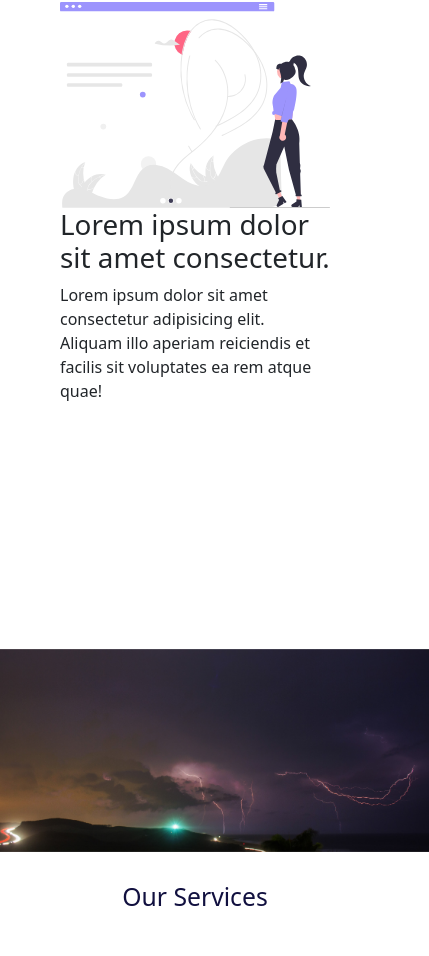
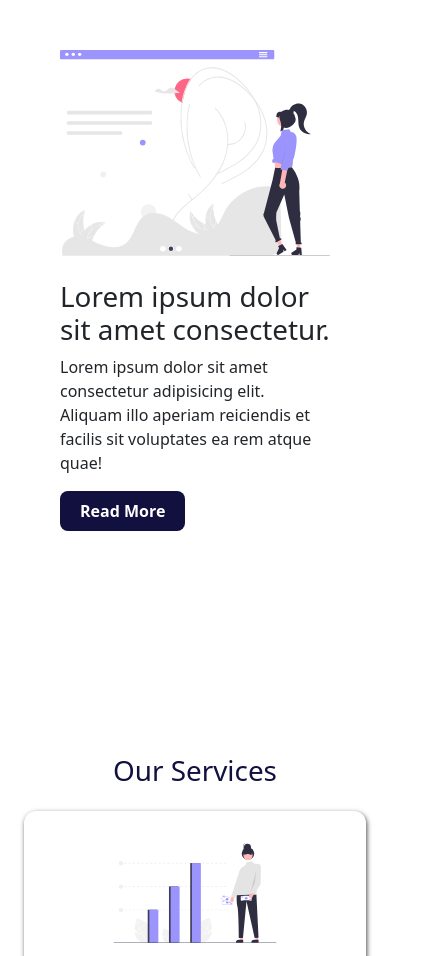
Before and after one commit to abdullah-124/emam-portfolio-2, a plain HTML site: page index.html in a window 390 px wide. Shown: the part 94-1050 px from the top of the page, 429 px wide, since content can reach past the window. Drawn offline with nearby package versions, Linux system fonts and the light colour scheme.

Commit message:
responsive

```diff
--- a/index.html
+++ b/index.html
@@ -43,34 +43,35 @@
         </div>
       </nav>
     </div>
-    <div id="home" class="container">
+    <div id="home" class="container pt-5">
       <div class="row p-5">
         <div data-aos-duration="1000" data-aos="fade-left" class="col-lg-6 my-6">
           <img class="img-fluid pt-5" src="imges/header-1.svg" alt="">
         </div>
-        <div  data-aos-duration="1000" data-aos="fade-right" class="col-lg-6 my-auto">
+        <div  data-aos-duration="1000" data-aos="fade-right" class="col-lg-6 py-4 my-auto">
           <h1>
             Lorem ipsum dolor sit amet consectetur.
           </h1>
           <p>Lorem ipsum dolor sit amet consectetur adipisicing elit. Aliquam illo aperiam reiciendis et facilis sit
             voluptates ea rem atque quae!</p>
+            <button class="btn-1">Read More</button>
         </div>
       </div>
     </div>
 
   </header>
   <!-- paralax  -->
-  <div class="paralax">
+  <!-- <div class="paralax">
 
-  </div>
+  </div> -->
   <!-- // main  -->
   <main>
     <!-- servises  -->
     <section id="servises" class="container">
-      <h2 class="title pt-5 text-center">Our Services</h2>
-      <div class="p-5 gy-4 mx-auto row row-cols-1 row-cols-lg-3 row-cols-md-2">
+      <h1 class="title pt-1 text-center">Our Services</h1>
+      <div class="pt-3 gy-3 mx-auto row row-cols-1 row-cols-lg-3 row-cols-md-2">
         <div class="col">
-          <div  data-aos-duration="1500" data-aos="zoom-in-left"class="p-3  custom-card mx-auto text-center">
+          <div data-aos-duration="1500" data-aos="zoom-in-left" class="p-3 custom-card mx-auto text-center">
             <img class="img-fluid m-3 w-75" src="imges/servises-1.svg" alt="">
             <h4 class="title">Lorem, ipsum.</h4>
             <p class="text-muted">Lorem ipsum dolor sit amet consectetur adipisicing elit. Molestias, amet.</p>
--- a/style.css
+++ b/style.css
@@ -6,7 +6,7 @@
     border-radius: 50%;
 }
 header{
-    height: 90vh;
+    height: 100vh;
 }
 .paralax{
     background-image: url(imges/paralax.jpg);
```
